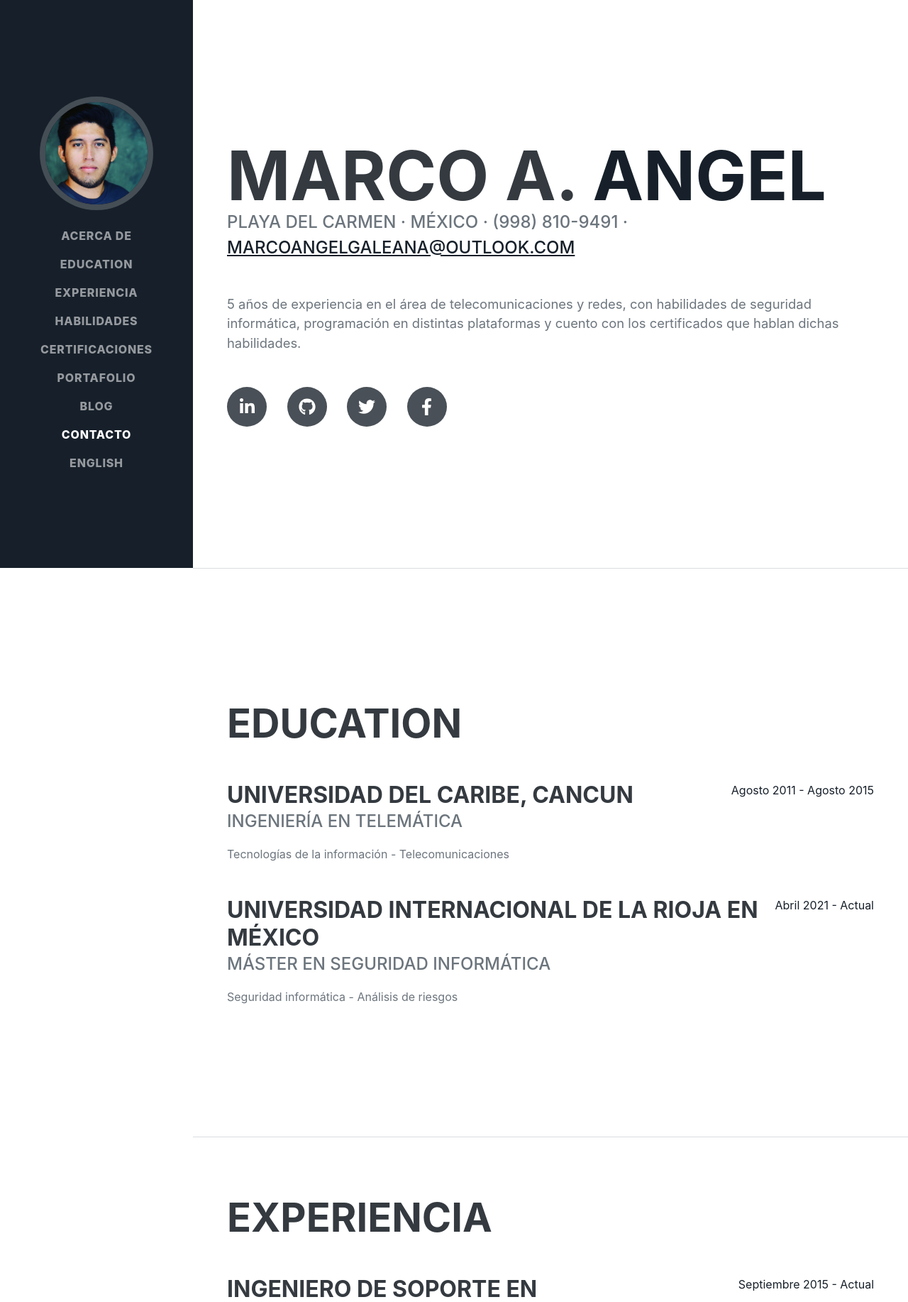
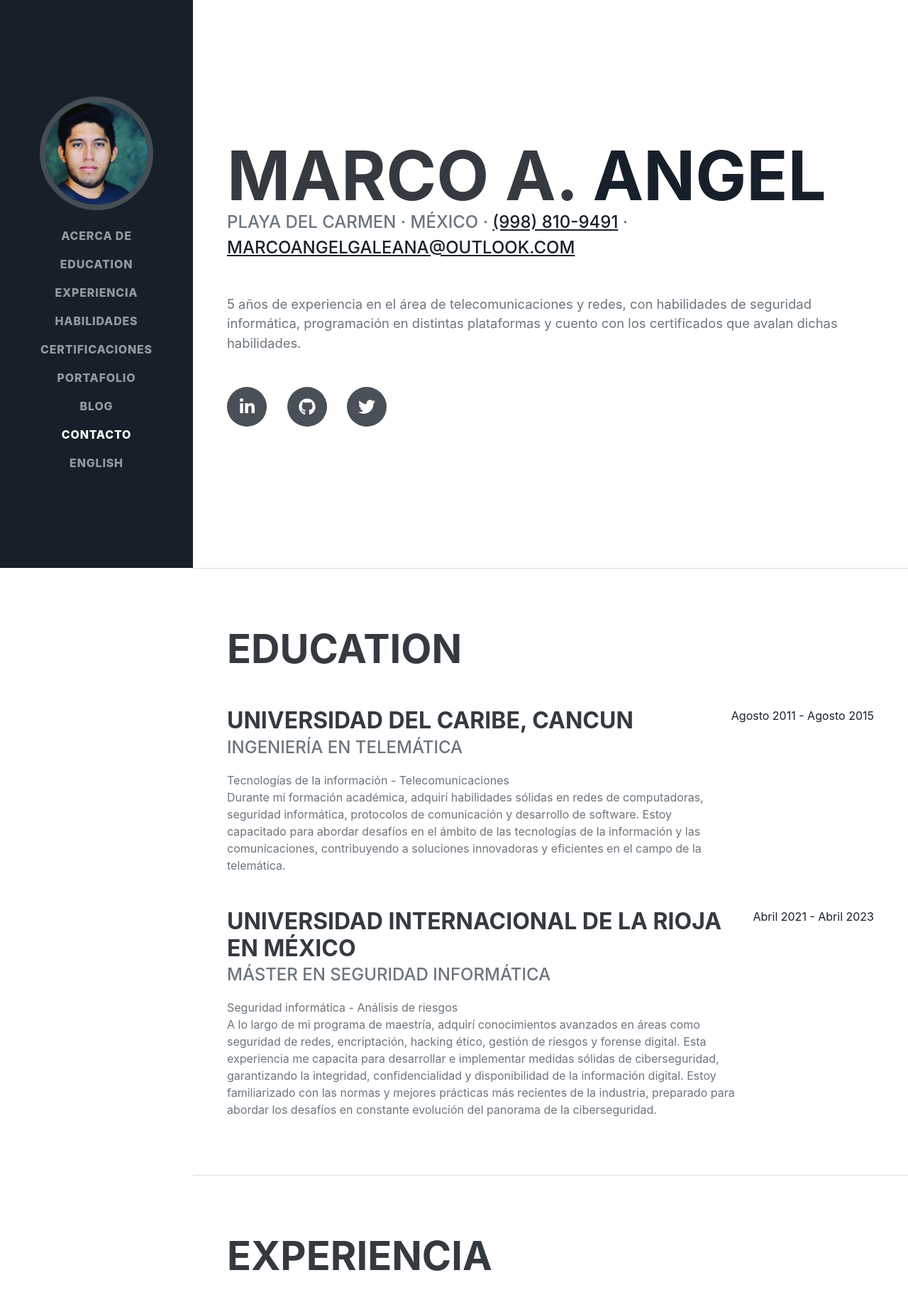
Before and after one commit to marcoangel/marcoangelgaleana, a PHP site: page / in a window 1280 px wide. Shown: the top 1834 px of the page at 71% size. Run offline with PHP 8.4, Linux system fonts and the light colour scheme; some web fonts are replaced.

Commit message:
se modifico el about y education

```diff
--- a/includes/es/about.php
+++ b/includes/es/about.php
@@ -6,15 +6,15 @@
             <span class="text-primary">ANGEL</span>
         </h1>
         <div class="subheading mb-5">
-            Playa del Carmen · México · (998) 810-9491 ·
+            Playa del Carmen · México · <a href="tel:9988109491">(998) 810-9491</a> ·
             <a href="mailto:marcoangelgaleana@outlook.com">marcoangelgaleana@outlook.com</a>
         </div>
-        <p class="lead mb-5">5 años de experiencia en el área de telecomunicaciones y redes, con habilidades de seguridad informática, programación en distintas plataformas y cuento con los certificados que hablan dichas habilidades.</p>
+        <p class="lead mb-5">5 años de experiencia en el área de telecomunicaciones y redes, con habilidades de seguridad informática,
+            programación en distintas plataformas y cuento con los certificados que avalan dichas habilidades.</p>
         <div class="social-icons">
-            <a class="social-icon" href="https://www.linkedin.com/in/marco-angel-galeana-887998b2/"><i class="fab fa-linkedin-in"></i></a>
-            <a class="social-icon" href="#!"><i class="fab fa-github"></i></a>
-            <a class="social-icon" href="https://twitter.com/marcoangelgalea"><i class="fab fa-twitter"></i></a>
-            <a class="social-icon" href="https://www.facebook.com/angelgaleana/"><i class="fab fa-facebook-f"></i></a>
+        <a class="social-icon" href="https://www.linkedin.com/in/marco-antonio-angel-galeana-887998b2/" target="_blank"><i class="fab fa-linkedin-in"></i></a>
+            <a class="social-icon" href="https://github.com/marcoangel/" target="_blank"><i class="fab fa-github"></i></a>
+            <a class="social-icon" href="https://twitter.com/marcoangelgalea" target="_blank"><i class="fab fa-twitter"></i></a>
         </div>
     </div>
     </section>
--- a/includes/es/education.php
+++ b/includes/es/education.php
@@ -7,6 +7,9 @@
                 <h3 class="mb-0">Universidad del Caribe, cancun</h3>
                 <div class="subheading mb-3">Ingeniería en Telemática </div>
                 <div>Tecnologías de la información - Telecomunicaciones </div>
+                <div>Durante mi formación académica, adquirí habilidades sólidas en redes de computadoras,
+                    seguridad informática, protocolos de comunicación y desarrollo de software. Estoy capacitado para abordar desafíos en el ámbito de las tecnologías de la
+                    información y las comunicaciones, contribuyendo a soluciones innovadoras y eficientes en el campo de la telemática.</div>
             </div>
             <div class="flex-shrink-0"><span class="text-primary">Agosto 2011 - Agosto 2015</span></div>
         </div>
@@ -15,8 +18,12 @@
                 <h3 class="mb-0">Universidad Internacional de La Rioja en México </h3>
                 <div class="subheading mb-3">Máster en seguridad informática</div>
                 <div>Seguridad informática - Análisis de riesgos  </div>
+                <div>A lo largo de mi programa de maestría, adquirí conocimientos avanzados en áreas como seguridad de redes, encriptación, hacking ético, gestión de
+                    riesgos y forense digital. Esta experiencia me capacita para desarrollar e implementar medidas sólidas de ciberseguridad, garantizando la integridad,
+                    confidencialidad y disponibilidad de la información digital. Estoy familiarizado con las normas y mejores prácticas más recientes de la industria,
+                    preparado para abordar los desafíos en constante evolución del panorama de la ciberseguridad.</div>
             </div>
-            <div class="flex-shrink-0"><span class="text-primary">Abril 2021 - Actual</span></div>
+            <div class="flex-shrink-0"><span class="text-primary">Abril 2021 - Abril 2023</span></div>
         </div>
     </div>
 </section>
```
